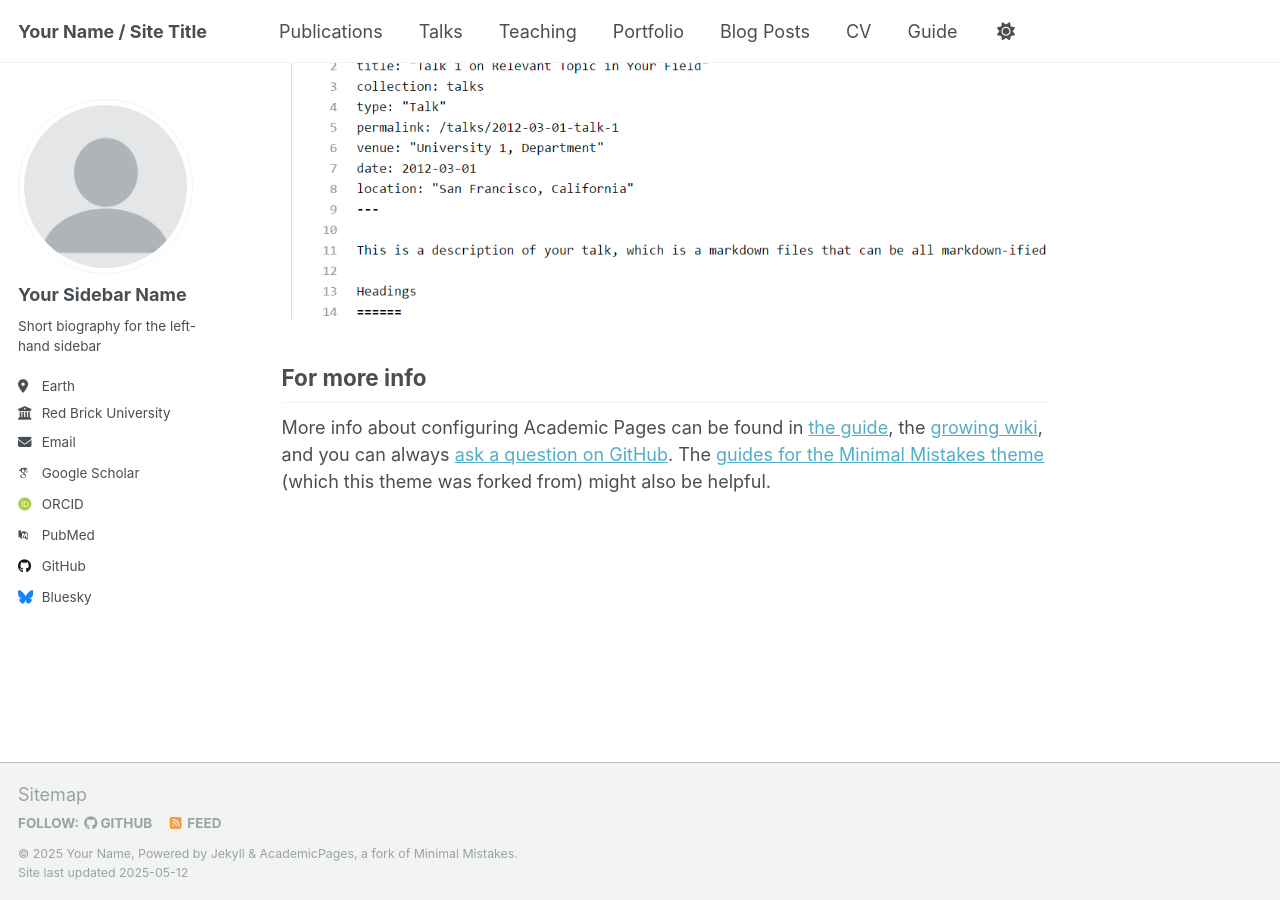
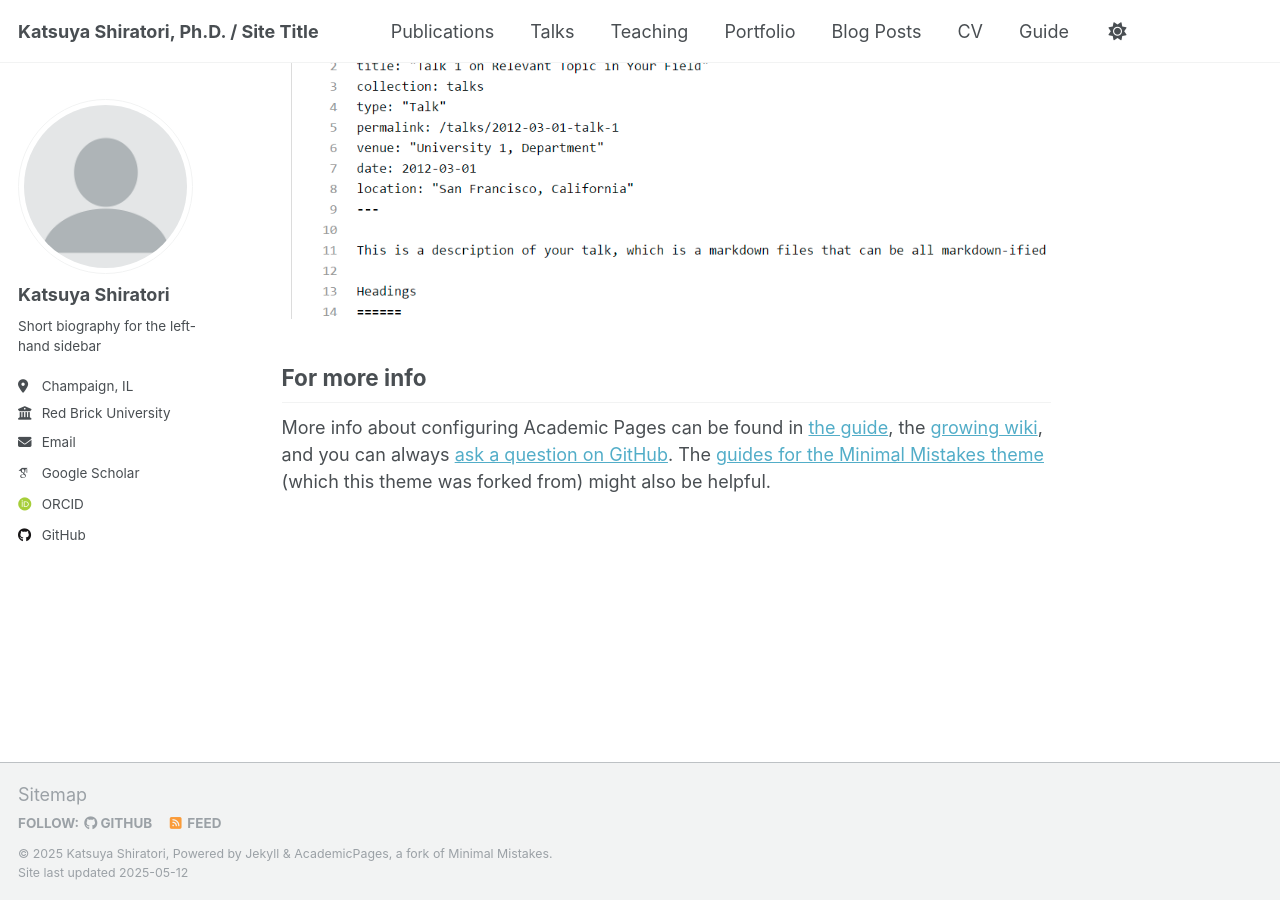
Before and after one commit to SWAN88/katsuyaswan.github.io, a Jekyll site: the page built from _pages/about.md, in a window 1280 px wide and 900 px high, scrolled down 2636 px. Built offline with Jekyll 4.4.1, drawn with Linux system fonts in a browser that asks for light colours; some web fonts are replaced.

Commit message:
Update _config.yml

```diff
--- a/_config.yml
+++ b/_config.yml
@@ -9,9 +9,9 @@
 # Basic Site Settings
 locale                   : "en-US"
 site_theme               : "default"
-title                    : "Your Name / Site Title"
+title                    : "Katsuya Shiratori, Ph.D. / Site Title"
 title_separator          : "-"
-name                     : &name "Your Name"
+name                     : &name "Katsuya Shiratori"
 description              : &description "personal description"
 url                      : https://academicpages.github.io # the base hostname & protocol for your site e.g. "https://[your GitHub username].github.io" or if you already have some other page hosted on Github then use "https://[your GitHub username].github.io/[Your Repo Name]"
 baseurl                  : "" # the subpath of your site, e.g. "/blog"
@@ -23,22 +23,22 @@ repository               : "academicpages/academicpages.github.io"
 author:
   # Biographic information
   avatar           : "profile.png"
-  name             : "Your Sidebar Name"
+  name             : "Katsuya Shiratori"
   pronouns         : # example: "she/her"
   bio              : "Short biography for the left-hand sidebar"
-  location         : "Earth"
+  location         : "Champaign, IL"
   employer         : "Red Brick University"
   uri              : # URL
-  email            : "none@example.org"
+  email            : "katsuya2@illinois.edu"
 
   # Academic websites
   academia         : # URL
   arxiv            : # URL - Update with the correct link to your profile
-  googlescholar    : "https://scholar.google.com/citations?user=PS_CX0AAAAAJ"
+  googlescholar    : "https://scholar.google.com/citations?user=le8bFawAAAAJ&hl=ja&oi=ao"
   impactstory      : # URL
-  orcid            : "http://orcid.org/yourorcidurl"
+  orcid            : "https://orcid.org/0009-0003-2304-1307"
   semantic         : # URL
-  pubmed           : "https://www.ncbi.nlm.nih.gov/pubmed/?term=john+snow"
+  pubmed           : # URL
   researchgate     : # URL
   scopus           : # URL
 
@@ -46,12 +46,12 @@ author:
   bitbucket        : # Username - Update with your username on the site
   codepen          : # Username
   dribbble         : # Username
-  github           : "academicpages"
+  github           : "SWAN88"
   kaggle           : # Username
   stackoverflow    : # User number or user number and name (i.e., use "1" or "1/jeff-atwood")
 
   # Social media
-  bluesky          : "bsky.app" # Replace this with you Bluesky username
+  bluesky          : # USername
   facebook         : # Username
   flickr           : # Username
   foursquare       : # Username
```
